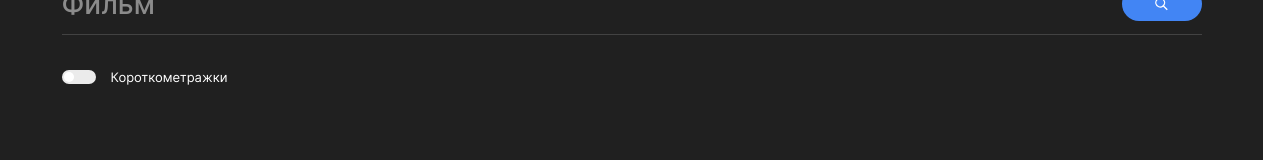
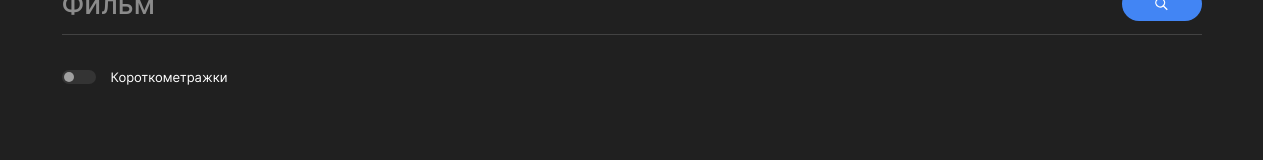
Before and after one commit to v37f/movies-explorer-frontend, a React (Create React App) app: page /movies in a window 1280 px wide. Shown: the part 157-317 px from the top of the page. Built offline with nearby package versions, Linux system fonts and the light colour scheme.

Commit message:
fix: change checkbox colors

```diff
--- a/src/components/FilterCheckbox/FilterCheckbox.css
+++ b/src/components/FilterCheckbox/FilterCheckbox.css
@@ -13,7 +13,7 @@
   height: 14px;
   width: 34px;
   border-radius: 20px;
-  background-color: #ebebeb;
+  background-color: #343434;
   position: relative;
   transition: 150ms all linear;
   transition-delay: 150ms;
@@ -30,7 +30,7 @@
   width: 10px;
   height: 10px;
   border-radius: 50%;
-  background-color: #fff;
+  background-color: #a0a0a0;
   transform-origin: left;
   transition: 150ms all linear;
   transition-delay: 150ms;
@@ -38,6 +38,7 @@
 
 .filter-checkbox__input:checked:before {
   transform: translateX(20px);
+  background-color: #fff;
   transition-delay: 150ms;
 }
 
```
